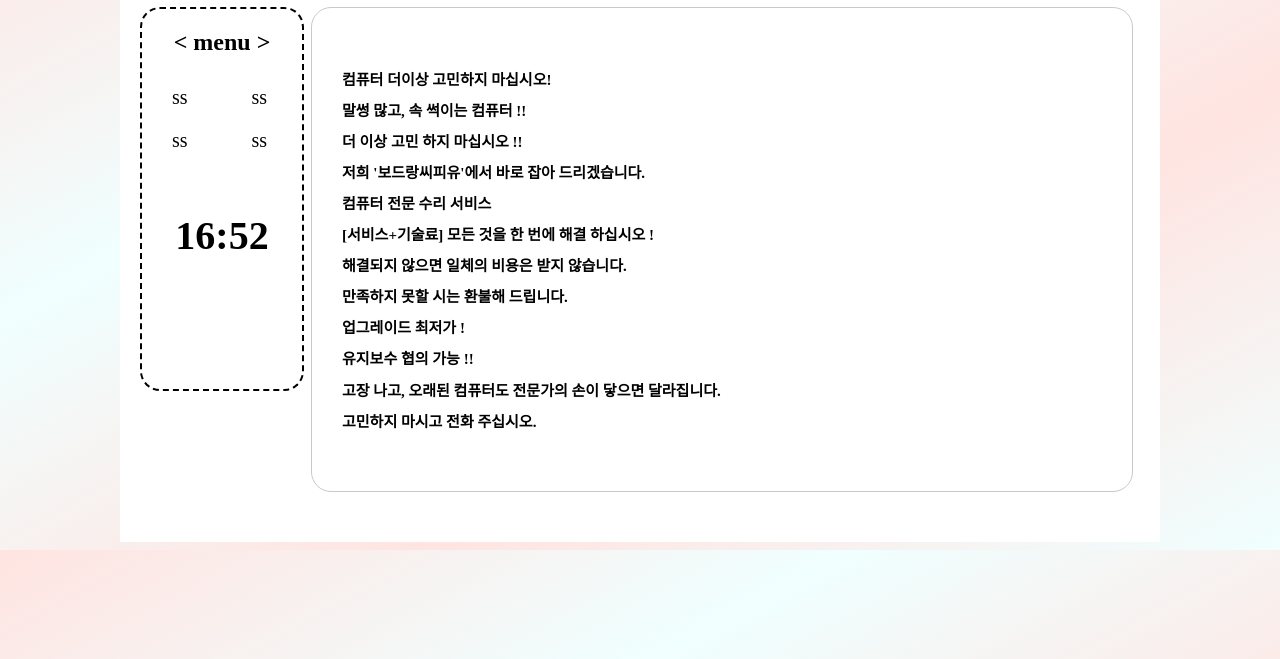
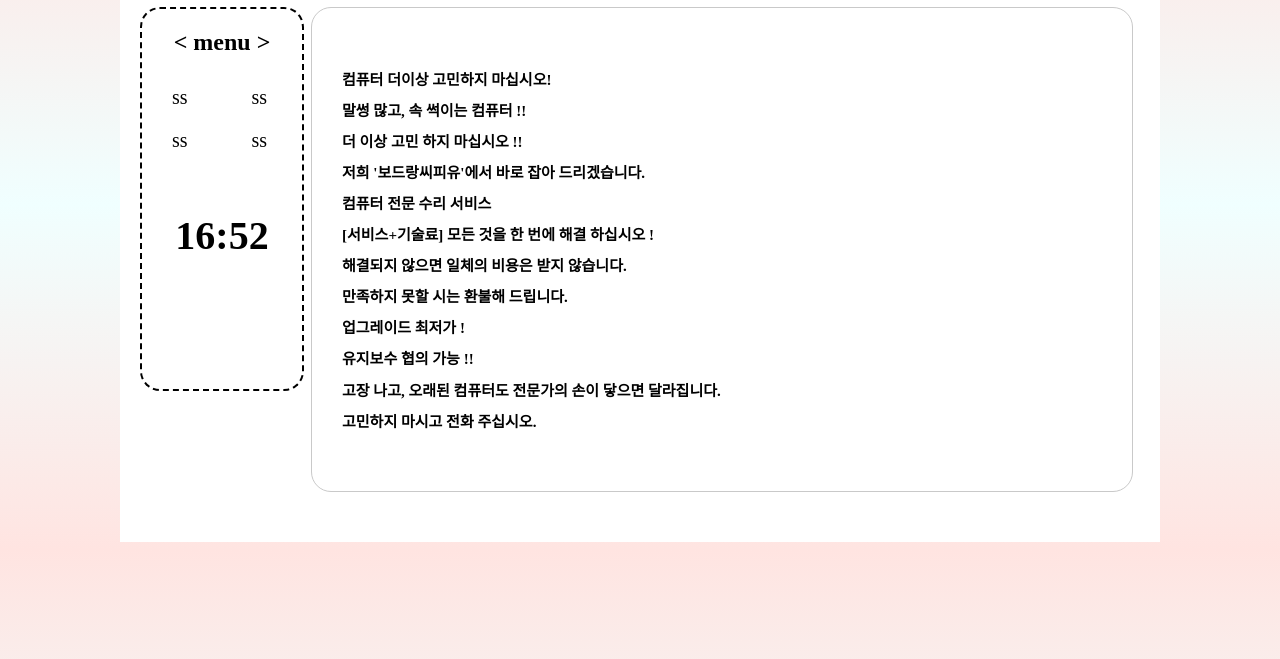
Before and after one commit to abbiddo/carncom, a plain HTML site: page board.html in a window 1280 px wide. Shown: the part 141-800 px from the top of the page. Drawn offline with Linux system fonts and the light colour scheme; a web font is replaced by a local one.

Commit message:
test - background color

```diff
--- a/static/board.css
+++ b/static/board.css
@@ -20,7 +20,7 @@
 }
 
 body{
-	background: linear-gradient(to right bottom, #ffe4e1, #f0ffff, #ffe4e1, #f0ffff);
+	background: linear-gradient(to bottom, #ffe4e1, #f0ffff, #ffe4e1);
 	/** background: linear-gradient(to right bottom, #e6e6fa, #f0fff0, #e6e6fa, #f0fff0); **/
 }
 
```
